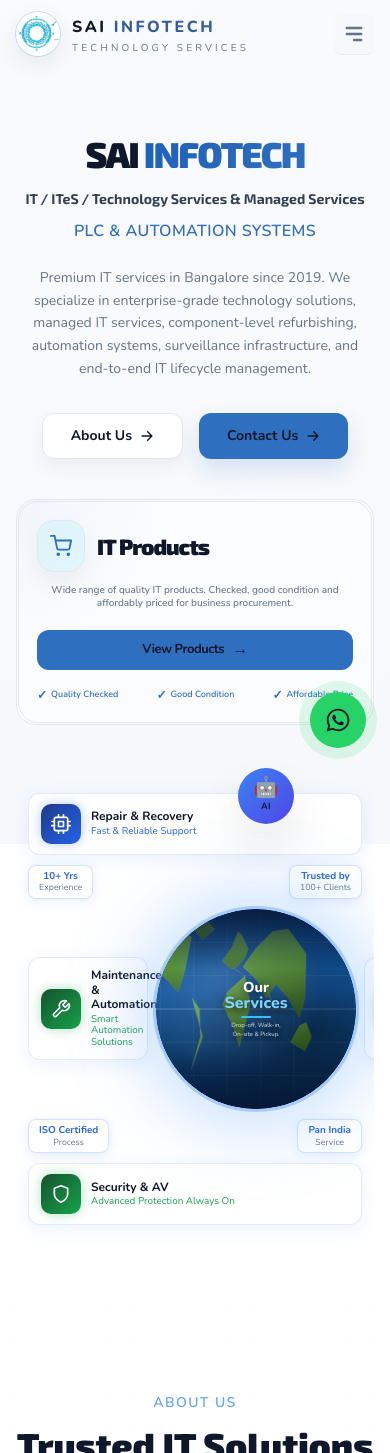
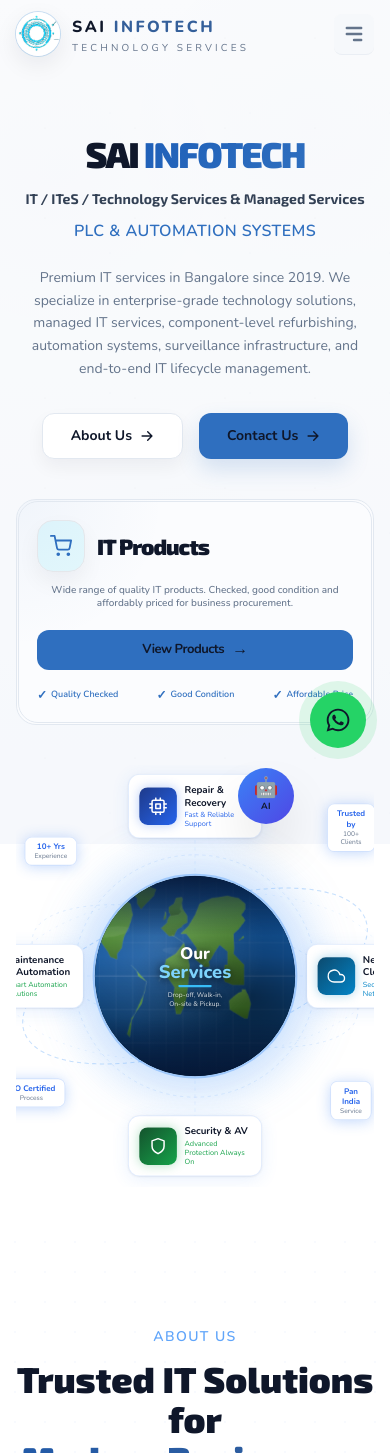
Before and after one commit to Yasir533/sai-infotech-webapp, a React (Vite) app in the folder sai-info/: page / in a window 390 px wide. Shown: the top 1453 px of the page. Built offline with nearby package versions, Linux system fonts and the light colour scheme.

Commit message:
Fix marginBottom collapse and badge positioning

```diff
--- a/sai-info/src/components/OrbitalServices.jsx
+++ b/sai-info/src/components/OrbitalServices.jsx
@@ -1,9 +1,6 @@
 import React, { useState, useEffect } from 'react'
 import { FiCpu, FiTool, FiCloud, FiShield, FiX } from 'react-icons/fi'
 
-/* ─────────────────────────────────────────────────────────────
-   CSS — GPU-only animations, no JS, works on iOS & Android 4G
-───────────────────────────────────────────────────────────── */
 const CSS = `
 @keyframes earthRotate {
   from { transform: translateX(0) }
@@ -26,24 +23,9 @@ const CSS = `
   -webkit-transform: translateZ(0);
   transform: translateZ(0);
 }
-.card-hover {
-  transition: transform 0.22s ease, box-shadow 0.22s ease;
-}
-.card-hover:active {
-  transform: scale(0.97);
-}
-@media (min-width: 768px) {
-  .card-hover:hover {
-    transform: translate(-50%,-50%) scale(1.06);
-  }
-}
 `
 
-/* ─────────────────────────────────────────────────────────────
-   Earth strip — simplified continent shapes for mobile perf
-   Desktop gets full detail, mobile gets lighter version
-───────────────────────────────────────────────────────────── */
-function EarthStrip({ W, H, simple }) {
+function EarthStrip({ W, H }) {
   const ll = (lat, lon) => ({
     x: ((lon + 180) / 360) * W,
     y: ((90 - lat) / 180) * H,
@@ -51,8 +33,7 @@ function EarthStrip({ W, H, simple }) {
   const poly = (pts) =>
     pts.map(([la, lo]) => { const p = ll(la, lo); return `${p.x.toFixed(1)},${p.y.toFixed(1)}` }).join(' ')
 
-  // Full continent set (desktop)
-  const continentsFull = [
+  const continents = [
     [[71,28],[70,18],[65,14],[58,5],[55,8],[52,4],[50,2],[48,2],[43,-9],[36,5],[36,14],[38,16],[42,20],[44,28],[46,30],[48,38],[54,38],[60,30],[65,28],[68,22],[71,28]],
     [[58,5],[62,5],[65,14],[70,18],[71,28],[69,30],[65,28],[60,25],[58,28],[55,22],[54,8],[58,5]],
     [[37,10],[36,14],[30,32],[22,36],[10,42],[4,42],[-4,40],[-18,37],[-26,33],[-34,26],[-34,18],[-28,16],[-18,13],[-10,15],[4,-5],[-5,-13],[5,-5],[15,0],[20,17],[30,32],[37,10]],
@@ -64,122 +45,61 @@ function EarthStrip({ W, H, simple }) {
     [[60,-45],[65,-52],[70,-52],[76,-68],[82,-40],[78,-18],[72,-22],[65,-36],[60,-45]],
     [[32,130],[34,135],[36,138],[35,140],[34,138],[32,132],[32,130]],
     [[50,-5],[52,-4],[54,-3],[57,-2],[58,-3],[57,0],[54,0],[52,0],[50,-5]],
-    [[-13,49],[-18,44],[-25,44],[-26,48],[-18,50],[-13,49]],
-    [[0,108],[4,114],[7,116],[4,118],[0,116],[-4,114],[0,108]],
-    [[5,96],[2,99],[-4,105],[-6,106],[-3,104],[0,102],[5,96]],
   ]
 
-  // Simplified continent set (mobile) — fewer points, same look
-  const continentsSimple = [
-    // Europe
-    [[70,20],[55,8],[43,-9],[36,8],[38,18],[46,32],[54,38],[65,28],[70,20]],
-    // Africa
-    [[37,10],[30,32],[4,42],[-34,22],[-18,13],[4,-8],[15,0],[30,32],[37,10]],
-    // Asia
-    [[10,70],[22,88],[10,110],[-8,130],[10,140],[50,142],[72,110],[70,82],[55,52],[38,28],[25,55],[10,70]],
-    // India
-    [[23,68],[8,77],[8,80],[18,73],[23,68]],
-    // N America
-    [[15,-88],[35,-76],[65,-64],[72,-90],[70,-130],[50,-125],[30,-116],[15,-88]],
-    // S America
-    [[10,-63],[0,-50],[-25,-48],[-55,-65],[-25,-44],[10,-63]],
-    // Australia
-    [[-15,130],[-12,142],[-25,152],[-38,140],[-30,114],[-15,130]],
-    // Greenland
-    [[62,-44],[76,-68],[82,-40],[72,-22],[62,-44]],
-  ]
-
-  const continents = simple ? continentsSimple : continentsFull
-  const latGrid = [-60, -30, 0, 30, 60]
-  const lonGrid = simple ? [-120, -60, 0, 60, 120] : [-150,-120,-90,-60,-30,0,30,60,90,120,150]
+  const latGrid = [-60,-30,0,30,60]
+  const lonGrid = [-150,-120,-90,-60,-30,0,30,60,90,120,150]
 
   return (
     <svg width={W} height={H} viewBox={`0 0 ${W} ${H}`}
       xmlns="http://www.w3.org/2000/svg"
       style={{ display:'block', flexShrink:0 }}>
       <defs>
-        <linearGradient id={`oceanH${simple?'m':'d'}`} x1="0" y1="0" x2="0" y2="1">
+        <linearGradient id="oceanH" x1="0" y1="0" x2="0" y2="1">
           <stop offset="0%"   stopColor="#0f4c8a"/>
           <stop offset="40%"  stopColor="#1558a0"/>
           <stop offset="70%"  stopColor="#0d3d6e"/>
           <stop offset="100%" stopColor="#0a2d52"/>
         </linearGradient>
-        <linearGradient id={`landG${simple?'m':'d'}`} x1="0" y1="0" x2="0" y2="1">
+        <linearGradient id="landG" x1="0" y1="0" x2="0" y2="1">
           <stop offset="0%"   stopColor="#6aaa4a"/>
           <stop offset="60%"  stopColor="#4e8c32"/>
           <stop offset="100%" stopColor="#3a6b24"/>
         </linearGradient>
       </defs>
-
-      <rect width={W} height={H} fill={`url(#oceanH${simple?'m':'d'})`}/>
-
+      <rect width={W} height={H} fill="url(#oceanH)"/>
       {latGrid.map(la => {
-        const y = ((90 - la) / 180) * H
-        return <line key={`la${la}`} x1={0} y1={y} x2={W} y2={y}
-          stroke="rgba(255,255,255,0.09)" strokeWidth="0.8"/>
+        const y = ((90-la)/180)*H
+        return <line key={`la${la}`} x1={0} y1={y} x2={W} y2={y} stroke="rgba(255,255,255,0.09)" strokeWidth="0.8"/>
       })}
       {lonGrid.map(lo => {
-        const x = ((lo + 180) / 360) * W
-        return <line key={`lo${lo}`} x1={x} y1={0} x2={x} y2={H}
-          stroke="rgba(255,255,255,0.09)" strokeWidth="0.8"/>
+        const x = ((lo+180)/360)*W
+        return <line key={`lo${lo}`} x1={x} y1={0} x2={x} y2={H} stroke="rgba(255,255,255,0.09)" strokeWidth="0.8"/>
       })}
-      <line x1={0} y1={H/2} x2={W} y2={H/2}
-        stroke="rgba(255,255,255,0.18)" strokeWidth="1"/>
-
-      {continents.map((pts, i) => (
-        <polygon key={i} points={poly(pts)}
-          fill={`url(#landG${simple?'m':'d'})`}
-          stroke="rgba(255,255,255,0.14)" strokeWidth="0.6"/>
+      <line x1={0} y1={H/2} x2={W} y2={H/2} stroke="rgba(255,255,255,0.18)" strokeWidth="1"/>
+      {continents.map((pts,i) => (
+        <polygon key={i} points={poly(pts)} fill="url(#landG)" stroke="rgba(255,255,255,0.14)" strokeWidth="0.6"/>
       ))}
-
-      {!simple && <>
-        <ellipse cx={W*0.22} cy={H*0.28} rx={W*0.10} ry={H*0.025}
-          fill="rgba(255,255,255,0.07)" transform={`rotate(-8,${W*0.22},${H*0.28})`}/>
-        <ellipse cx={W*0.60} cy={H*0.38} rx={W*0.12} ry={H*0.022}
-          fill="rgba(255,255,255,0.06)" transform={`rotate(5,${W*0.60},${H*0.38})`}/>
-        <ellipse cx={W*0.80} cy={H*0.55} rx={W*0.08} ry={H*0.018}
-          fill="rgba(255,255,255,0.06)" transform={`rotate(10,${W*0.80},${H*0.55})`}/>
-      </>}
+      <ellipse cx={W*0.22} cy={H*0.28} rx={W*0.10} ry={H*0.025} fill="rgba(255,255,255,0.07)" transform={`rotate(-8,${W*0.22},${H*0.28})`}/>
+      <ellipse cx={W*0.60} cy={H*0.38} rx={W*0.12} ry={H*0.022} fill="rgba(255,255,255,0.06)" transform={`rotate(5,${W*0.60},${H*0.38})`}/>
     </svg>
   )
 }
 
-function RotatingEarth({ size, simple }) {
+function RotatingEarth({ size }) {
   return (
-    <div style={{
-      position:'absolute', inset:0, borderRadius:'50%',
-      overflow:'hidden', background:'#0a2d52',
-    }}>
+    <div style={{ position:'absolute', inset:0, borderRadius:'50%', overflow:'hidden', background:'#0a2d52' }}>
       <div className="earth-strip">
-        <EarthStrip W={size} H={size} simple={simple}/>
-        <EarthStrip W={size} H={size} simple={simple}/>
+        <EarthStrip W={size} H={size}/>
+        <EarthStrip W={size} H={size}/>
       </div>
-
-      {/* Sphere shading */}
-      <div style={{
-        position:'absolute', inset:0, borderRadius:'50%',
-        background:'radial-gradient(ellipse at 32% 35%, rgba(255,255,255,0.13) 0%, transparent 55%), radial-gradient(ellipse at 78% 60%, rgba(0,0,0,0.42) 0%, transparent 55%)',
-        pointerEvents:'none',
-      }}/>
-
-      {/* Polar dark fade — hides equirectangular distortion */}
-      <div style={{
-        position:'absolute', inset:0, borderRadius:'50%',
-        background:'linear-gradient(to bottom, rgba(5,20,50,0.85) 0%, rgba(5,20,50,0.45) 15%, transparent 30%, transparent 70%, rgba(5,20,50,0.45) 85%, rgba(5,20,50,0.85) 100%)',
-        pointerEvents:'none',
-      }}/>
-
-      {/* Atmosphere rim */}
-      <div style={{
-        position:'absolute', inset:0, borderRadius:'50%',
-        background:'radial-gradient(ellipse at 50% 50%, transparent 72%, rgba(80,160,255,0.32) 88%, rgba(40,120,255,0.60) 100%)',
-        pointerEvents:'none',
-      }}/>
+      <div style={{ position:'absolute', inset:0, borderRadius:'50%', background:'radial-gradient(ellipse at 32% 35%, rgba(255,255,255,0.13) 0%, transparent 55%), radial-gradient(ellipse at 78% 60%, rgba(0,0,0,0.42) 0%, transparent 55%)', pointerEvents:'none' }}/>
+      <div style={{ position:'absolute', inset:0, borderRadius:'50%', background:'linear-gradient(to bottom, rgba(5,20,50,0.85) 0%, rgba(5,20,50,0.45) 15%, transparent 30%, transparent 70%, rgba(5,20,50,0.45) 85%, rgba(5,20,50,0.85) 100%)', pointerEvents:'none' }}/>
+      <div style={{ position:'absolute', inset:0, borderRadius:'50%', background:'radial-gradient(ellipse at 50% 50%, transparent 72%, rgba(80,160,255,0.32) 88%, rgba(40,120,255,0.60) 100%)', pointerEvents:'none' }}/>
     </div>
   )
 }
 
-/* ── Services & Badges data ────────────────────────────────── */
 const SERVICES = [
   { id:'repair',      title:'Repair & Recovery',        subtitle:'Fast & Reliable Support',       icon:FiCpu,    color:'#2563eb', iconBg:'linear-gradient(135deg,#1e3a8a,#2563eb)', position:'top',    details:['Chip-level PCB repair','Data recovery from HDD/SSD','Motherboard fault detection','GPU & CPU reballing','On-site & walk-in service'] },
   { id:'maintenance', title:'Maintenance & Automation', subtitle:'Smart Automation Solutions',    icon:FiTool,   color:'#16a34a', iconBg:'linear-gradient(135deg,#14532d,#16a34a)', position:'left',   details:['Annual maintenance contracts','PLC & automation systems','Preventive maintenance','Industrial control systems','SCADA integration'] },
@@ -187,18 +107,43 @@ const SERVICES = [
   { id:'security',    title:'Security & AV',            subtitle:'Advanced Protection Always On', icon:FiShield, color:'#16a34a', iconBg:'linear-gradient(135deg,#14532d,#16a34a)', position:'bottom', details:['CCTV system installation','Access control & biometrics','AV conference room setup','Remote surveillance','Security audit & compliance'] },
 ]
 
+// FIX #2: All positions as top/left px on the 560px canvas.
+// translate(-50%,-50%) now correctly centres every badge.
+// Derivation: left = canvas_width * pct; top = canvas_height * pct
+//   "left:13%, top:18%"      → 560*0.13=73,   560*0.18=101
+//   "right:10%, top:12%"     → 560*0.90=504,  560*0.12=67   (right→left: 560-56=504)
+//   "left:8%,  bottom:20%"   → 560*0.08=45,   560*0.80=448  (bottom→top: 560-112=448)
+//   "right:10%, bottom:18%"  → 560*0.90=504,  560*0.82=459  (both converted)
 const BADGES = [
-  { label:'10+ Yrs',       sub:'Experience',   side:'left'  },
-  { label:'Trusted by',    sub:'100+ Clients', side:'right' },
-  { label:'ISO Certified', sub:'Process',      side:'left'  },
-  { label:'Pan India',     sub:'Service',      side:'right' },
+  { label:'10+ Yrs',       sub:'Experience',   pos:{ left: 73,  top: 101 } },
+  { label:'Trusted by',    sub:'100+ Clients', pos:{ left: 504, top:  67 } },
+  { label:'ISO Certified', sub:'Process',      pos:{ left:  45, top: 448 } },
+  { label:'Pan India',     sub:'Service',      pos:{ left: 504, top: 459 } },
 ]
 
-/* ── Desktop radial layout (unchanged) ──────────────────────── */
-function DesktopLayout({ selected, setSelected }) {
-  const S      = 560
-  const CX     = S / 2
-  const CY     = S / 2
+export default function OrbitalServices() {
+  const [selected, setSelected] = useState(null)
+  const [vw, setVw] = useState(typeof window !== 'undefined' ? window.innerWidth : 560)
+
+  useEffect(() => {
+    if (!document.getElementById('orbital-css')) {
+      const el = document.createElement('style')
+      el.id = 'orbital-css'
+      el.textContent = CSS
+      document.head.appendChild(el)
+    }
+    const check = () => setVw(window.innerWidth)
+    check()
+    window.addEventListener('resize', check)
+    return () => window.removeEventListener('resize', check)
+  }, [])
+
+  const DESIGN = 560
+  const MAX    = Math.min(vw, 560)
+  const scale  = MAX / DESIGN
+
+  const CX     = DESIGN / 2
+  const CY     = DESIGN / 2
   const globeR = 144
 
   const rings = [
@@ -210,30 +155,41 @@ function DesktopLayout({ selected, setSelected }) {
 
   const dist = 244
   const cardPos = {
-    top:    { x: CX,         y: CY - dist },
-    left:   { x: CX - dist - 12, y: CY },
-    right:  { x: CX + dist + 12, y: CY },
-    bottom: { x: CX,         y: CY + dist },
+    top:    { x: CX,             y: CY - dist     },
+    left:   { x: CX - dist - 12, y: CY            },
+    right:  { x: CX + dist + 12, y: CY            },
+    bottom: { x: CX,             y: CY + dist     },
   }
 
-  const badgePos = [
-    { left:'15%',  top:'20%'    },
-    { right:'12%', top:'14%'    },
-    { left:'10%',  bottom:'22%' },
-    { right:'12%', bottom:'20%' },
-  ]
+  const cw     = 192
+  const iconSz = 54
+  const iconBox= 54
 
   return (
-    <div className="relative mx-auto" style={{ width:S, height:S }}>
+    <div className="relative flex items-center justify-center w-full overflow-hidden py-4 select-none">
+      <div style={{
+        width: DESIGN,
+        height: DESIGN,
+        transform: `scale(${scale})`,
+        transformOrigin: 'top center',
+        // FIX #1: With transformOrigin 'top center', scaling only grows/shrinks
+        // the bottom edge. The extra blank space below equals DESIGN*(1-scale).
+        // Pull subsequent content up by that amount to collapse the gap.
+        marginBottom: -(DESIGN * (1 - scale)),
+        position: 'relative',
+        flexShrink: 0,
+      }}>
+
+        {/* SVG: rings + connectors + anchors */}
         <svg className="absolute inset-0 pointer-events-none"
-        width={S} height={S} viewBox={`0 0 ${S} ${S}`} overflow="visible">
+          width={DESIGN} height={DESIGN} viewBox={`0 0 ${DESIGN} ${DESIGN}`} overflow="visible">
           <defs>
-          <radialGradient id="glowBgD" cx="50%" cy="50%" r="50%">
+            <radialGradient id="glowBg" cx="50%" cy="50%" r="50%">
               <stop offset="0%"   stopColor="rgba(96,165,250,0.18)"/>
               <stop offset="100%" stopColor="rgba(96,165,250,0)"/>
             </radialGradient>
           </defs>
-        <circle cx={CX} cy={CY} r={globeR + 74} fill="url(#glowBgD)"/>
+          <circle cx={CX} cy={CY} r={globeR+74} fill="url(#glowBg)"/>
           {rings.map((r,i) => (
             <ellipse key={i} cx={CX} cy={CY} rx={r.rx} ry={r.ry}
               fill="none" stroke={`rgba(96,165,250,${r.op})`}
@@ -247,23 +203,22 @@ function DesktopLayout({ selected, setSelected }) {
           })}
           {SERVICES.map(s => {
             const p = cardPos[s.position]
-          return <circle key={s.id+'-a'} cx={p.x} cy={p.y} r="4"
+            return <circle key={s.id+'-a'} cx={p.x} cy={p.y} r="5"
               fill={s.color} style={{ filter:`drop-shadow(0 0 5px ${s.color})` }}/>
           })}
         </svg>
 
-      {/* Globe */}
+        {/* Rotating Earth Globe */}
         <div className="absolute z-10 rounded-full"
           style={{
-          width:globeR*2, height:globeR*2,
-          left:CX, top:CY,
-          transform:'translate(-50%,-50%)',
-          animation:'globeGlow 3.5s ease-in-out infinite',
-          borderRadius:'50%', overflow:'hidden',
+            width: globeR*2, height: globeR*2,
+            left: CX, top: CY,
+            transform: 'translate(-50%,-50%)',
+            animation: 'globeGlow 3.5s ease-in-out infinite',
+            borderRadius: '50%', overflow: 'hidden',
           }}>
-        <RotatingEarth size={globeR*2} simple={false}/>
-        <div className="absolute inset-0 flex flex-col items-center justify-center z-20"
-          style={{ pointerEvents:'none' }}>
+          <RotatingEarth size={globeR*2}/>
+          <div style={{ position:'absolute', inset:0, display:'flex', flexDirection:'column', alignItems:'center', justifyContent:'center', zIndex:20, pointerEvents:'none' }}>
             <span style={{ color:'#fff', fontWeight:800, fontSize:'1.5rem', lineHeight:1.1, textShadow:'0 2px 14px rgba(0,0,0,0.85)' }}>Our</span>
             <span style={{ color:'#7dd3fc', fontWeight:800, fontSize:'1.65rem', lineHeight:1.1, textShadow:'0 2px 14px rgba(0,0,0,0.85)' }}>Services</span>
             <div style={{ width:48, height:2.5, background:'#38bdf8', borderRadius:9999, margin:'4px 0' }}/>
@@ -273,19 +228,27 @@ function DesktopLayout({ selected, setSelected }) {
           </div>
         </div>
 
-      {/* Cards */}
+        {/* Service Cards */}
         {SERVICES.map(s => {
-        const pos = cardPos[s.position]
+          const pos  = cardPos[s.position]
           const Icon = s.icon
           return (
             <div key={s.id} className="absolute z-20 cursor-pointer"
-            style={{ left:pos.x, top:pos.y, transform:'translate(-50%,-50%)', width:192 }}
+              style={{ left:pos.x, top:pos.y, transform:'translate(-50%,-50%)', width:cw }}
               onClick={() => setSelected(s)}>
-            <div style={{ background:'#fff', border:'1px solid rgba(59,130,246,0.15)', borderRadius:16, padding:'13px 15px', boxShadow:'0 4px 24px rgba(59,130,246,0.12), 0 1px 4px rgba(0,0,0,0.08)', display:'flex', alignItems:'center', gap:11, transition:'transform 0.22s, box-shadow 0.22s' }}
+              <div style={{
+                background:'#fff',
+                border:'1px solid rgba(59,130,246,0.15)',
+                borderRadius:16,
+                padding:'13px 15px',
+                boxShadow:'0 4px 24px rgba(59,130,246,0.12), 0 1px 4px rgba(0,0,0,0.08)',
+                display:'flex', alignItems:'center', gap:11,
+                transition:'transform 0.2s',
+              }}
                 onMouseEnter={e => e.currentTarget.style.transform='scale(1.05)'}
                 onMouseLeave={e => e.currentTarget.style.transform='scale(1)'}>
-              <div style={{ background:s.iconBg, borderRadius:12, width:54, height:54, minWidth:54, display:'flex', alignItems:'center', justifyContent:'center', boxShadow:`0 0 16px ${s.color}55` }}>
-                <Icon style={{ color:'#fff', width:26, height:26 }}/>
+                <div style={{ background:s.iconBg, borderRadius:12, width:iconBox, height:iconBox, minWidth:iconBox, display:'flex', alignItems:'center', justifyContent:'center', boxShadow:`0 0 16px ${s.color}55` }}>
+                  <Icon style={{ color:'#fff', width:iconSz*0.48, height:iconSz*0.48 }}/>
                 </div>
                 <div>
                   <p style={{ color:'#0f172a', fontWeight:700, fontSize:'0.88rem', lineHeight:1.25 }}>{s.title}</p>
@@ -296,10 +259,10 @@ function DesktopLayout({ selected, setSelected }) {
           )
         })}
 
-      {/* Badges */}
-      {BADGES.map((b,i) => (
+        {/* Floating Badges — FIX #2 applied: top/left px, single translate(-50%,-50%) works for all */}
+        {BADGES.map(b => (
           <div key={b.label} className="absolute z-30 pointer-events-none"
-          style={{ ...badgePos[i], transform:'translate(-50%,-50%)' }}>
+            style={{ left: b.pos.left, top: b.pos.top, transform:'translate(-50%,-50%)' }}>
             <div style={{ background:'#fff', border:'1px solid rgba(59,130,246,0.22)', borderRadius:10, padding:'6px 13px', textAlign:'center', animation:'badgePulse 3s ease-in-out infinite' }}>
               <p style={{ color:'#2563eb', fontWeight:700, fontSize:'0.72rem', lineHeight:1.3 }}>{b.label}</p>
               <p style={{ color:'#64748b', fontSize:'0.60rem', lineHeight:1.3 }}>{b.sub}</p>
@@ -307,133 +270,15 @@ function DesktopLayout({ selected, setSelected }) {
           </div>
         ))}
       </div>
-  )
-}
 
-/* ── Mobile vertical layout ─────────────────────────────────
-   Globe in center, cards stacked above & below,
-   left/right cards beside globe in a row — fits any phone
-─────────────────────────────────────────────────────────── */
-function MobileLayout({ selected, setSelected }) {
-  const globeD = 200   // globe diameter px — fits all phones
-  const globeR = globeD / 2
-
-  const Card = ({ s }) => {
-    const Icon = s.icon
-    return (
-      <div onClick={() => setSelected(s)}
-        style={{ background:'#fff', border:'1px solid rgba(59,130,246,0.15)', borderRadius:12, padding:'10px 12px', boxShadow:'0 4px 18px rgba(59,130,246,0.10)', display:'flex', alignItems:'center', gap:10, cursor:'pointer', flex:1, minWidth:0 }}>
-        <div style={{ background:s.iconBg, borderRadius:10, width:40, height:40, minWidth:40, display:'flex', alignItems:'center', justifyContent:'center', boxShadow:`0 0 12px ${s.color}55` }}>
-          <Icon style={{ color:'#fff', width:20, height:20 }}/>
-        </div>
-        <div style={{ minWidth:0 }}>
-          <p style={{ color:'#0f172a', fontWeight:700, fontSize:'0.75rem', lineHeight:1.2 }}>{s.title}</p>
-          <p style={{ color:s.color, fontSize:'0.62rem', marginTop:2, lineHeight:1.2 }}>{s.subtitle}</p>
-        </div>
-      </div>
-    )
-  }
-
-  const Badge = ({ b }) => (
-    <div style={{ background:'#fff', border:'1px solid rgba(59,130,246,0.22)', borderRadius:8, padding:'4px 10px', textAlign:'center', animation:'badgePulse 3s ease-in-out infinite' }}>
-      <p style={{ color:'#2563eb', fontWeight:700, fontSize:'0.62rem', lineHeight:1.3 }}>{b.label}</p>
-      <p style={{ color:'#64748b', fontSize:'0.55rem', lineHeight:1.3 }}>{b.sub}</p>
-    </div>
-  )
-
-  return (
-    <div style={{ width:'100%', maxWidth:400, margin:'0 auto', padding:'12px 12px', display:'flex', flexDirection:'column', gap:10 }}>
-
-      {/* Top card: Repair & Recovery */}
-      <Card s={SERVICES[0]}/>
-
-      {/* Badges row top */}
-      <div style={{ display:'flex', justifyContent:'space-between', gap:8 }}>
-        <Badge b={BADGES[0]}/>
-        <Badge b={BADGES[1]}/>
-      </div>
-
-      {/* Middle row: left card + globe + right card */}
-      <div style={{ display:'flex', alignItems:'center', gap:8 }}>
-        {/* Left card */}
-        <div style={{ flex:'0 0 auto', width:120 }}>
-          <Card s={SERVICES[1]}/>
-        </div>
-
-        {/* Globe */}
-        <div style={{
-          flex:'0 0 auto',
-          width:globeD, height:globeD,
-          borderRadius:'50%', overflow:'hidden', position:'relative',
-          animation:'globeGlow 3.5s ease-in-out infinite',
-          flexShrink:0,
-        }}>
-          <RotatingEarth size={globeD} simple={true}/>
-          <div style={{
-            position:'absolute', inset:0, display:'flex', flexDirection:'column',
-            alignItems:'center', justifyContent:'center', pointerEvents:'none',
-          }}>
-            <span style={{ color:'#fff', fontWeight:800, fontSize:'0.9rem', lineHeight:1.1, textShadow:'0 2px 10px rgba(0,0,0,0.9)' }}>Our</span>
-            <span style={{ color:'#7dd3fc', fontWeight:800, fontSize:'1rem', lineHeight:1.1, textShadow:'0 2px 10px rgba(0,0,0,0.9)' }}>Services</span>
-            <div style={{ width:30, height:2, background:'#38bdf8', borderRadius:9999, margin:'3px 0' }}/>
-            <span style={{ color:'rgba(255,255,255,0.85)', fontSize:'0.38rem', textAlign:'center', lineHeight:1.4, textShadow:'0 1px 6px rgba(0,0,0,0.9)' }}>
-              Drop-off, Walk-in,<br/>On-site & Pickup.
-            </span>
-          </div>
-        </div>
-
-        {/* Right card */}
-        <div style={{ flex:'0 0 auto', width:120 }}>
-          <Card s={SERVICES[2]}/>
-        </div>
-      </div>
-
-      {/* Badges row bottom */}
-      <div style={{ display:'flex', justifyContent:'space-between', gap:8 }}>
-        <Badge b={BADGES[2]}/>
-        <Badge b={BADGES[3]}/>
-      </div>
-
-      {/* Bottom card: Security & AV */}
-      <Card s={SERVICES[3]}/>
-    </div>
-  )
-}
-
-/* ── Main ───────────────────────────────────────────────────── */
-export default function OrbitalServices() {
-  const [selected, setSelected] = useState(null)
-  const [isMobile, setIsMobile] = useState(false)
-
-  useEffect(() => {
-    if (!document.getElementById('orbital-css')) {
-      const el = document.createElement('style')
-      el.id = 'orbital-css'
-      el.textContent = CSS
-      document.head.appendChild(el)
-    }
-    const check = () => setIsMobile(window.innerWidth < 768)
-    check()
-    window.addEventListener('resize', check)
-    return () => window.removeEventListener('resize', check)
-  }, [])
-
-  return (
-    <div className="relative flex items-center justify-center w-full overflow-hidden py-4 select-none">
-      {isMobile
-        ? <MobileLayout selected={selected} setSelected={setSelected}/>
-        : <DesktopLayout selected={selected} setSelected={setSelected}/>
-      }
-
-      {/* Modal — shared */}
+      {/* Modal */}
       {selected && (
         <div className="fixed inset-0 z-50 flex items-center justify-center bg-black/40 backdrop-blur-sm px-4"
           onClick={() => setSelected(null)}>
           <div className="relative rounded-2xl p-6 w-full max-w-md"
             style={{ background:'#fff', border:`1.5px solid ${selected.color}33`, boxShadow:`0 8px 48px ${selected.color}22` }}
             onClick={e => e.stopPropagation()}>
-            <button className="absolute top-4 right-4 text-gray-400 hover:text-gray-800"
-              onClick={() => setSelected(null)}>
+            <button className="absolute top-4 right-4 text-gray-400 hover:text-gray-800" onClick={() => setSelected(null)}>
               <FiX style={{ width:20, height:20 }}/>
             </button>
             <div className="flex items-center gap-4 mb-6">
```
Lines whose indentation alone changed are shown as unchanged.
